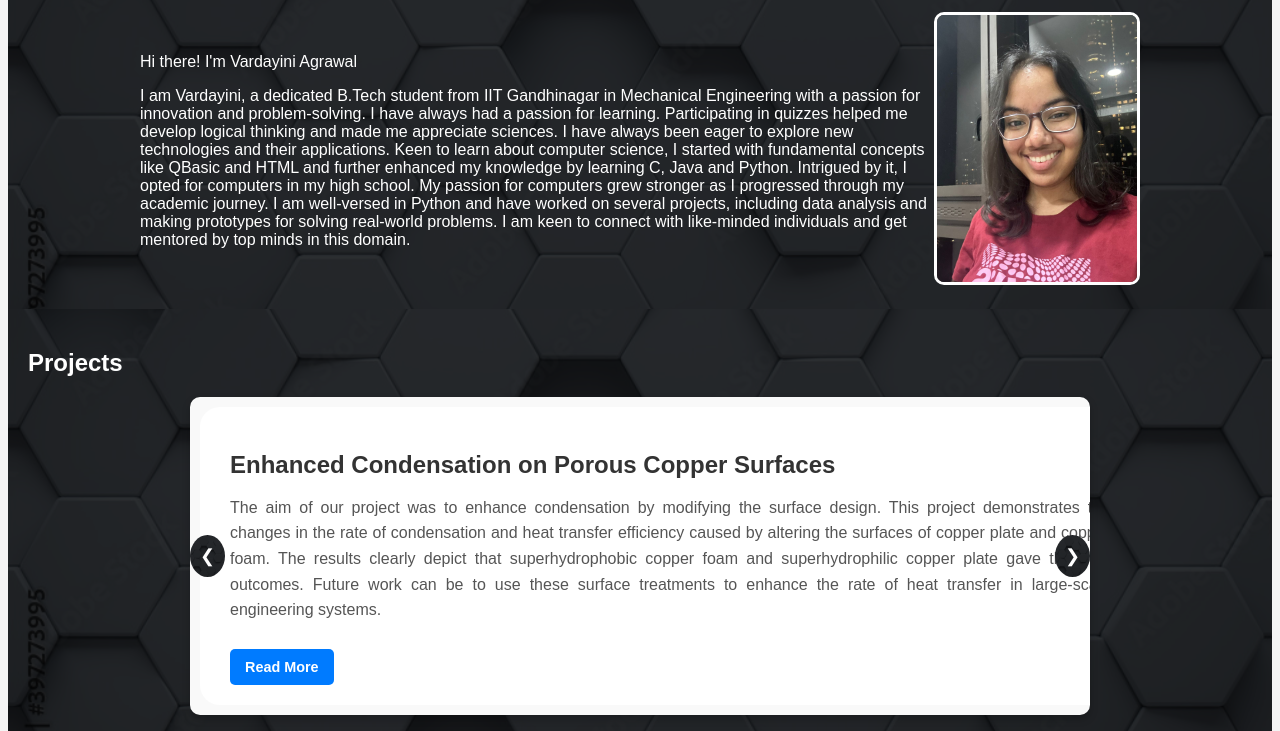
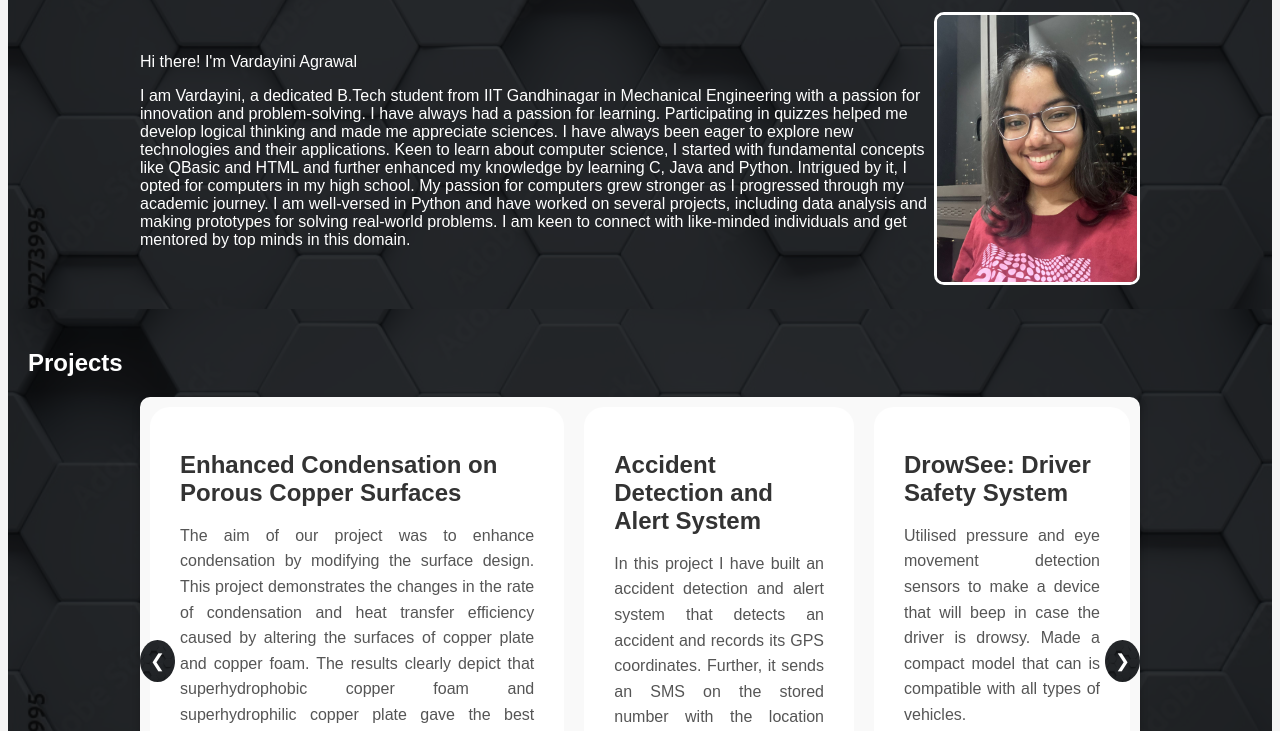
Before and after one commit to vardayini7/my-portfolio, a plain HTML site: page index.html in a window 1280 px wide. Shown: the part 99-830 px from the top of the page. Drawn offline with Linux system fonts and the light colour scheme.

Commit message:
Update style.css

```diff
--- a/style.css
+++ b/style.css
@@ -531,7 +531,7 @@ body {
 
 /* Slider container */
 .slider {
-    max-width: 900px; /* Adjust width for better responsiveness */
+    max-width: 1000px; /* Adjust width for better responsiveness */
     margin: 20px auto;
     overflow: hidden;
     position: relative;
@@ -550,7 +550,7 @@ body {
 
 /* Individual slide styling */
 .slide {
-    min-width: 100%; /* Ensures each slide takes full width */
+    min-width: 20%; /* Ensures each slide takes full width */
     padding: 20px 30px;
     background-color: #fff; /* Better contrast for text */
     border-radius: 20px;
```
